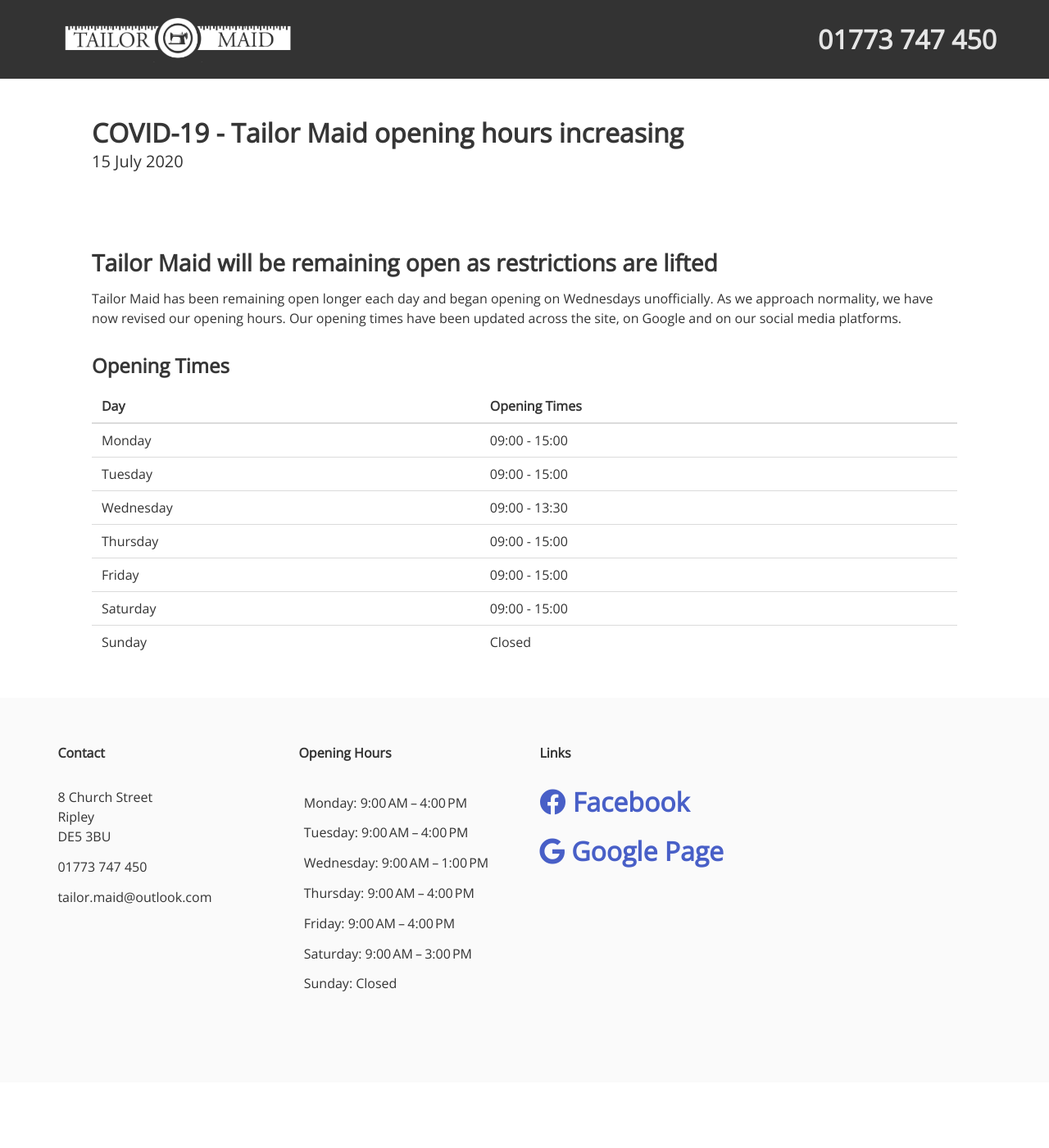
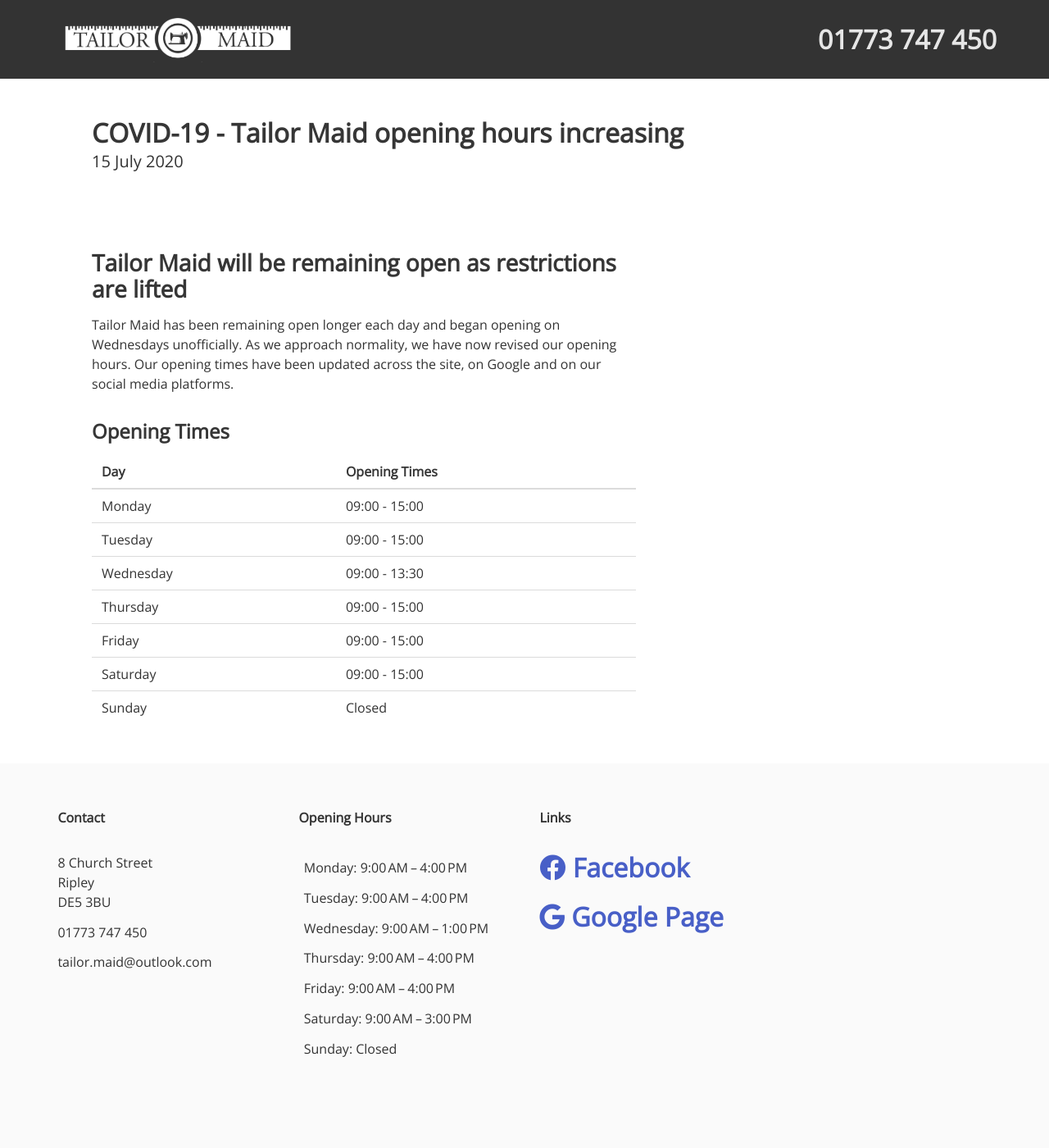
Before and after one commit to tailor-maid/tailormaid.github.io, a Jekyll site: the page built from _posts/2020-07-15-covid-19-store-reopens-expanding-opening-hours.md, in a window 1280 px wide. Shown: the whole page at 82% size. Built offline with Jekyll 4.4.1, drawn with Linux system fonts in a browser that asks for light colours; nearby versions of some CDN libraries; before the commit the page ends 1320 px from its top, so only the background shows below that.

Commit message:
feat: two-thirds layout for posts layout

```diff
--- a/_layouts/post.html
+++ b/_layouts/post.html
@@ -8,9 +8,15 @@ layout: default
             {{ page.date | date: "%-d %B %Y" }}
         </h2>
     </section>
-    <section class="section">
-        <div class="content">
-            {{ page.content}}
+    <div class="columns">
+        <div class="column is-two-thirds">
+            <section class="section">
+                <div class="content">
+                    {{ page.content}}
+                </div>
+            </section>
         </div>
-    </section>
+    </div>
+
+
 </div>
```
